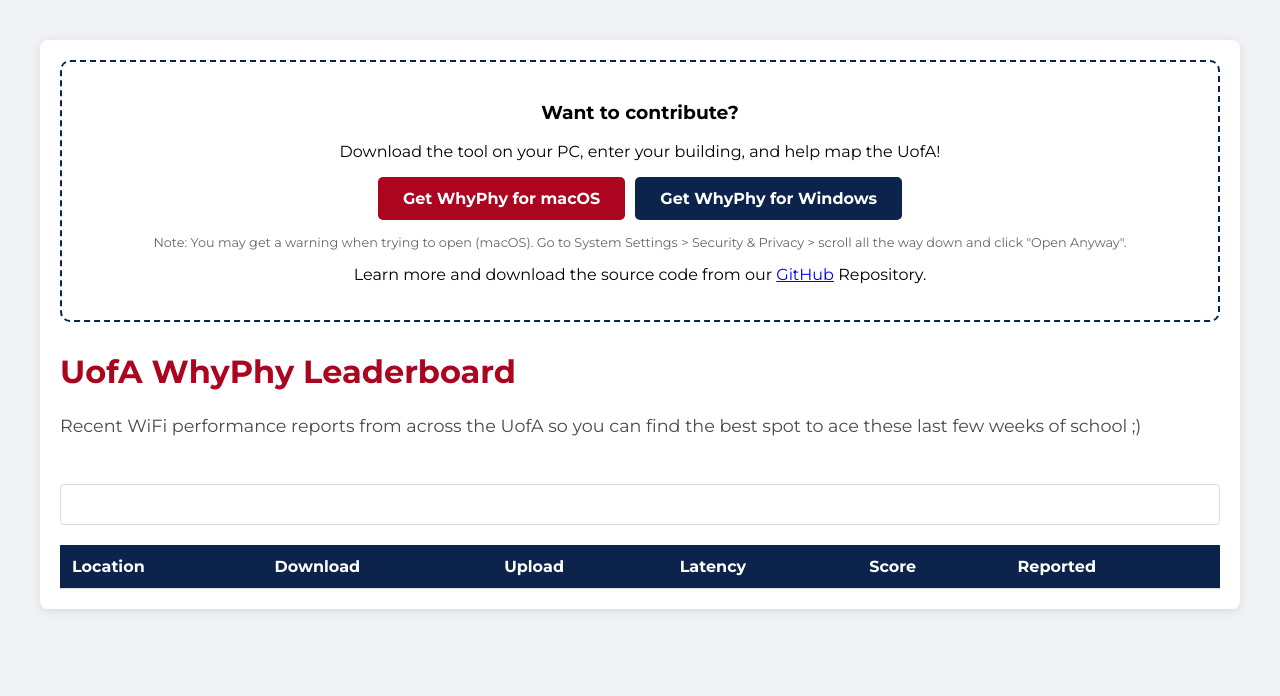
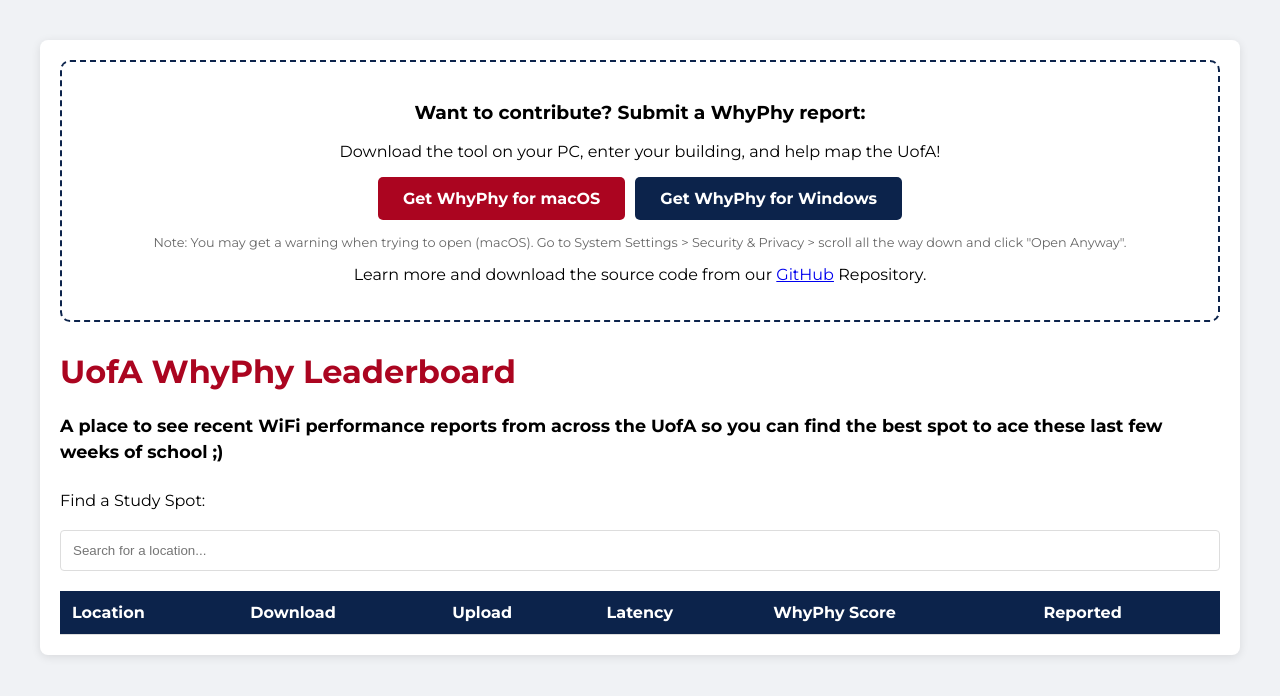
Before and after one commit to alecodominguez/GetYourWhyPhy, a FastAPI app: page / in a window 1280 px wide. Shown: the top 696 px of the page. Run offline with FastAPI, Linux system fonts and the light colour scheme; data that the repository does not hold is empty.

Commit message:
fixed up the website to be more descriptive

```diff
--- a/WhyPhy.py
+++ b/WhyPhy.py
@@ -199,7 +199,7 @@ def export_to_server(data, location_name):
         "latency": data["latency"],
         "jitter": data["jitter"],
         "packet_loss": data["packet_loss"],
-        "score": data["total_score"],
+        "score": data["score"],
         "ssid": data["ssid"]
     }
 
@@ -269,7 +269,7 @@ def main():
 
 # 5. NEW: Export Step
     export_data = raw_data.copy()
-    export_data["total_score"] = total
+    export_data["score"] = total
     export_data["ssid"] = ssid
 
     export_to_server(export_data, location_name)
--- a/static/script.js
+++ b/static/script.js
@@ -19,23 +19,21 @@ function updateTime() {
     const now = new Date();
 
     elements.forEach(el => {
-        const timestampStr = el.getAttribute('data-timestamp');
-        if (!timestampStr) return;
+        const timestamp = el.getAttribute('data-timestamp');
+        // checks the timestamp is parsed correctly
+        const recordDate = new Date(timestamp);
+        const diff = Math.floor((now - recordDate) / 1000);
 
-        const recordTime = new Date(timestampStr);
-        const diffInSeconds = Math.floor((now - recordTime) / 1000);
+        if (isNaN(diff)) return; // is skipped if date is invalid
 
-        let timeText = "";
-        if (diffInSeconds < 60) timeText = "Just now";
-        else if (diffInSeconds < 3600) timeText = Math.floor(diffInSeconds / 60) + "m ago";
-        else if (diffInSeconds < 86400) timeText = Math.floor(diffInSeconds / 3600) + "h ago";
-        else timeText = Math.floor(diffInSeconds / 86400) + "d ago";
-
-        el.innerText = timeText;
+        if (diff < 60) el.innerText = "Just now";
+        else if (diff < 3600) el.innerText = Math.floor(diff / 60) + "m ago";
+        else if (diff < 86400) el.innerText = Math.floor(diff / 3600) + "h ago";
+        else el.innerText = Math.floor(diff / 86400) + "d ago";
     });
 }
 
-// Initial run and every minute update
+// 1st run and every minute update
 document.addEventListener('DOMContentLoaded', () => {
     updateTime();
     setInterval(updateTime, 60000);
--- a/templates/index.html
+++ b/templates/index.html
@@ -8,9 +8,7 @@
         body { font-family: 'Montserrat', sans-serif; margin: 40px; background: #f0f2f5; }
         .card { background: white; padding: 20px; border-radius: 8px; box-shadow: 0 2px 10px rgba(0,0,0,0.1); }
         h1 { color: #AB0520; } /* UA Red */
-        .subtitle { color: #4a4a4a; font-size: 1.1rem; margin-bottom: 25px; line-height: 1.5;}
-        /* This hides the label from the eyes but keeps it for screen readers */
-        .visually-hidden {position: absolute; width: 1px; height: 1px; padding: 0; margin: -1px; overflow: hidden; clip: rect(0, 0, 0, 0); border: 0;}
+        .subtitle { font-weight: bold; color: #000000; font-size: 1.1rem; margin-bottom: 25px; line-height: 1.5;}
         #locationSearch { width: 100%; padding: 12px; margin: 20px 0; border: 1px solid #ddd; border-radius: 4px; box-sizing: border-box; }
         table { width: 100%; border-collapse: collapse; }
         th, td { padding: 12px; text-align: left; border-bottom: 1px solid #ddd; }
@@ -28,7 +26,7 @@
 <body>
     <div class="card">
         <div style="text-align: center; margin-bottom: 30px; padding: 20px; border: 2px dashed #0C234B; border-radius: 10px;">
-            <h3>Want to contribute?</h3>
+            <h3>Want to contribute? Submit a WhyPhy report:</h3>
             <p>Download the tool on your PC, enter your building, and help map the UofA!</p>
             <div style="display: flex; gap: 10px; justify-content: center; margin-top: 15px;">
                 <a href="/downloads/WhyPhy.zip" download class="btn" style="background-color: #AB0520; color: white; padding: 12px 25px;">
@@ -47,9 +45,9 @@
         </div>
 
         <h1>UofA WhyPhy Leaderboard</h1>
-        <p class="subtitle">Recent WiFi performance reports from across the UofA so you can find the best spot to ace these last few weeks of school ;)</p>
-        <label for="locationSearch" class="visually-hidden">Search for a building</label>
-        <input type="text" id="locationSearch" ... >
+        <p class="subtitle">A place to see recent WiFi performance reports from across the UofA so you can find the best spot to ace these last few weeks of school ;)</p>
+        <label for="locationSearch">Find a Study Spot:</label>
+        <input type="text" id="locationSearch" onkeyup="filterTable()" placeholder="Search for a location...">
 
         <table>
             <thead>
@@ -58,7 +56,7 @@
                     <th>Download</th>
                     <th>Upload</th>
                     <th>Latency</th>
-                    <th>Score</th>
+                    <th>WhyPhy Score</th>
                     <th>Reported</th>
                 </tr>
             </thead>
@@ -76,7 +74,7 @@
                     </td>
                     <td>
                         <span class="time-ago" data-timestamp="{{ log.timestamp.isoformat() if log.timestamp else '' }}">
-                            {{ log.timestamp.strftime('%Y-%m-%d %H:%M') if log.timestamp else 'N/A' }}
+                            {{ log.timestamp }}
                         </span>
                     </td>
                 </tr>
```
